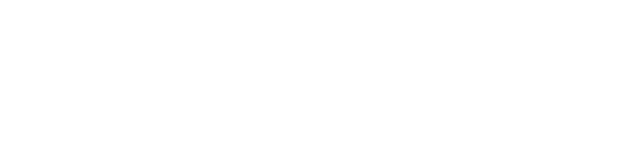
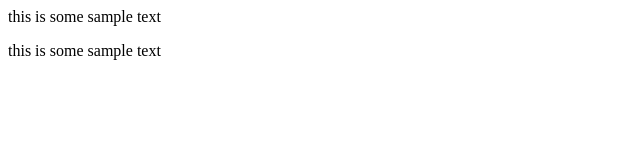
Before and after one commit to simplesessions/sampleproject, a plain HTML site: page index.html in a window 1280 px wide. Shown: the whole page, without its empty margins (0-640 px from the left). Drawn offline with Linux system fonts and the light colour scheme.

Commit message:
Added a body with some content

```diff
--- a/index.html
+++ b/index.html
@@ -3,4 +3,8 @@
   <head>
     <title>This is a sample title</title>
   </head>
+  <body>
+    <p>this is some sample text</p>
+    <p>this is some sample text</p>
+  </body>
 </html>
```
